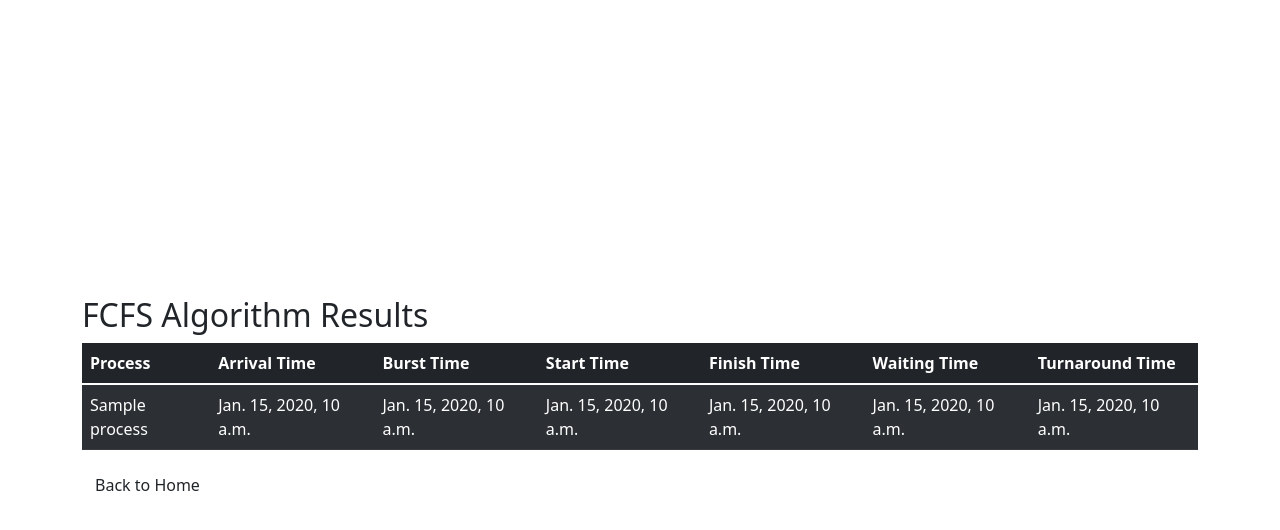
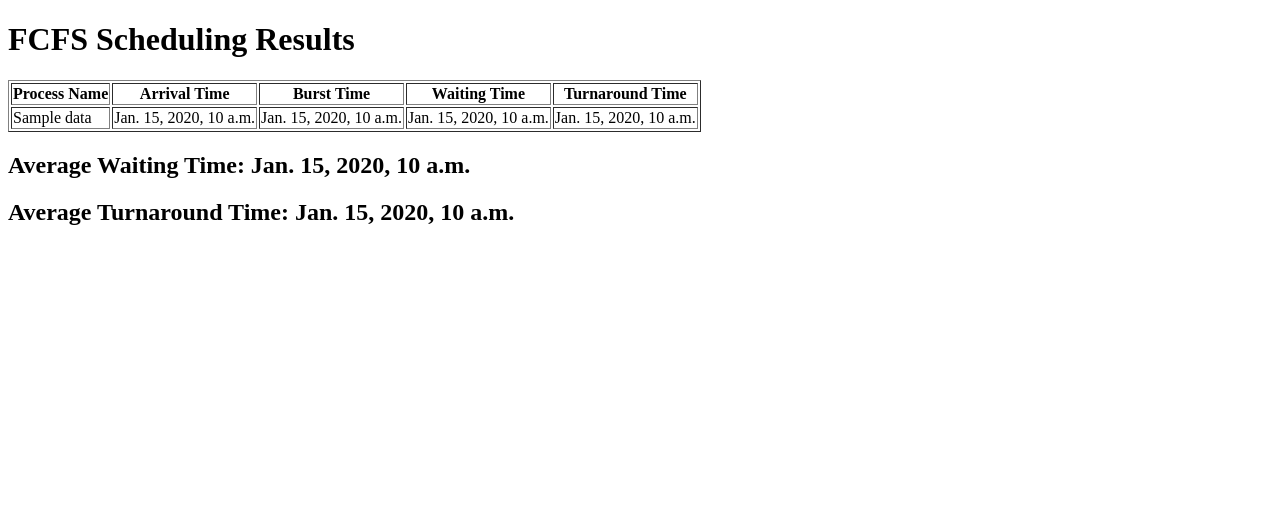
Before and after one commit to Erfan-aminian/Algorithm-sys, a Django app: template algo/home/templates/home/fcfs_result.html in a window 1280 px wide. Shown: the top 530 px of the page. Run offline with Django 4.2, Linux system fonts and the light colour scheme; the template is opened without the code that fills it: most values are stand-ins (such as "Sample title", 1, 10 or a date in 2020).

Commit message:
add fcfs view and show table

```diff
--- a/algo/home/templates/home/fcfs_result.html
+++ b/algo/home/templates/home/fcfs_result.html
@@ -1,37 +1,38 @@
-<!-- fcfs_result.html -->
-{% extends 'base.html' %}
+<!-- home/fcfs_results.html -->
+<!DOCTYPE html>
+<html lang="en">
+<head>
+    <meta charset="UTF-8">
+    <meta name="viewport" content="width=device-width, initial-scale=1.0">
+    <title>FCFS Results</title>
+</head>
+<body>
+    <h1>FCFS Scheduling Results</h1>
 
-{% block content %}
-<div class="container">
-    <div class="result-container">
-        <h2>FCFS Algorithm Results</h2>
-        <table class="table table-dark table-striped">
-            <thead>
+    <table border="1">
         <tr>
-                    <th>Process</th>
+            <th>Process Name</th>
             <th>Arrival Time</th>
             <th>Burst Time</th>
-                    <th>Start Time</th>
-                    <th>Finish Time</th>
             <th>Waiting Time</th>
             <th>Turnaround Time</th>
         </tr>
-            </thead>
-            <tbody>
-                {% for result in results %}
+        {% for data in process_data %}
         <tr>
-                        <td>{{ result.process }}</td>
-                        <td>{{ result.arrival_time }}</td>
-                        <td>{{ result.burst_time }}</td>
-                        <td>{{ result.start_time }}</td>
-                        <td>{{ result.finish_time }}</td>
-                        <td>{{ result.wait_time }}</td>
-                        <td>{{ result.turnaround_time }}</td>
+            <td>{{ data.process_name }}</td>
+            <td>{{ data.arrival_time }}</td>
+            <td>{{ data.burst_time }}</td>
+            <td>{{ data.waiting_time }}</td>
+            <td>{{ data.turnaround_time }}</td>
+        </tr>
+        {% empty %}
+        <tr>
+            <td colspan="5">No processes available.</td>
         </tr>
         {% endfor %}
-            </tbody>
     </table>
-        <a href="{% url 'home:home' %}" class="btn btn-custom">Back to Home</a>
-    </div>
-</div>
-{% endblock %}
+
+    <h2>Average Waiting Time: {{ avg_waiting_time }}</h2>
+    <h2>Average Turnaround Time: {{ avg_turnaround_time }}</h2>
+</body>
+</html>
```
Also changed, not shown: algo/home/views.py (+49 -2 lines), algo/db.sqlite3. Lines whose indentation alone changed are shown as unchanged.
